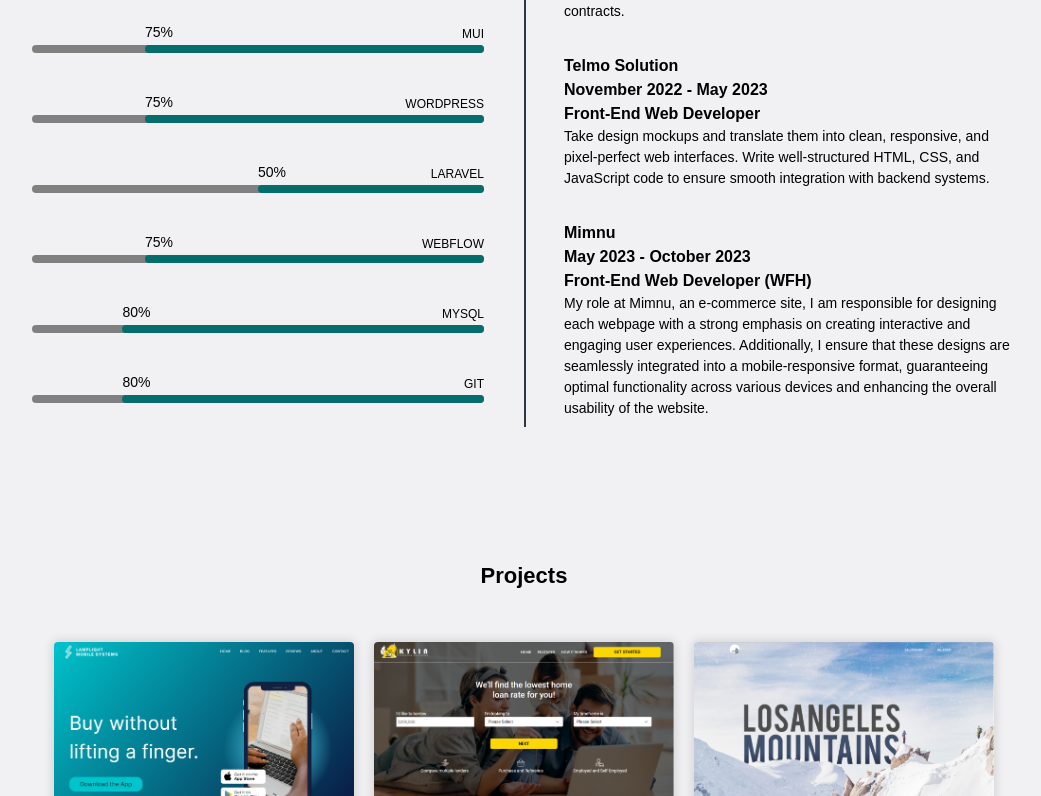
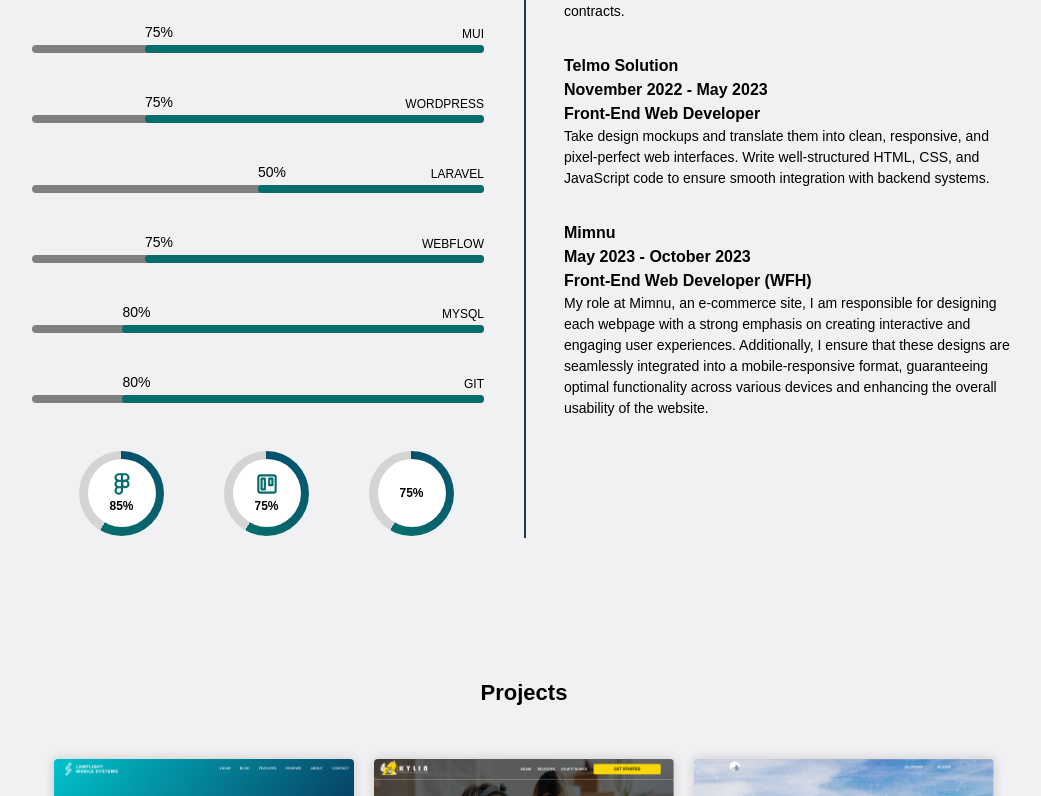
Before and after one commit to JovinoBironMonterde/Portfolio-jovinomonterde, a Next.js app: page / in a window 1280 px wide. Shown: the part 1873-2669 px from the top of the page, without its empty margins (116-1157 px from the left). Built offline with nearby package versions, Linux system fonts and the light colour scheme.

Commit message:
Cheingking

```diff
--- /dev/null
+++ b/app/components/Button.js
@@ -0,0 +1,12 @@
+import React from 'react';
+import styles from './DynamicButton.module.css'; // Import CSS file for styling
+
+const DynamicButton = ({ text }) => {
+  return (
+    <button className={styles.cstmBtn}>
+      <span>{text}</span>
+    </button>
+  );
+};
+
+export default DynamicButton;
--- a/app/pages/Profession.tsx
+++ b/app/pages/Profession.tsx
@@ -114,22 +114,20 @@ const Profession = () => {
                         </div>
 
                      </div>
-                     {/* <div className="Circlebar-container mt-4 reveal mb-4" >
+                      <div className="Circlebar-container mt-4 reveal mb-4" >
                         <div className="round-bar">
-                            <div className='text-center mx-2 reveal fade-left'>
-
+                            <div className='CirclebarContent text-center mx-4 reveal fade-bottom'>
                                 <div className="outer figma">
                                     <div className="inner">
                                         <div className="icon"><i className="fa-brands fa-figma"></i></div>
                                     </div>
-
                                     <span className="Circlebar-percent">
                                         <IconBrandFigma />
                                         85%
                                     </span>
                                 </div>
                             </div>
-                            <div className='text-center mx-2 reveal fade-left'>
+                            <div className='CirclebarContent text-center mx-4 reveal fade-bottom'>
 
                                 <div className="outer figma">
                                     <div className="inner">
@@ -141,7 +139,7 @@ const Profession = () => {
                                     </span>
                                 </div>
                             </div>
-                            <div className='text-center mx-2 reveal fade-left'>
+                            <div className='CirclebarContent text-center mx-4 reveal fade-bottom'>
 
                                 <div className="outer figma">
                                     <div className="inner">
@@ -151,7 +149,7 @@ const Profession = () => {
                                 </div>
                             </div>
                         </div>
-                    </div> */}
+                    </div>
                  </div>
 
                  <div className="experience">
--- /dev/null
+++ b/app/pages/projectstwo.tsx
@@ -0,0 +1,11 @@
+import React from 'react'
+
+const projectstwo = () => {
+  return (
+    <div>
+      dsd
+    </div>
+  )
+}
+
+export default projectstwo
--- a/public/assets/css/ProfessionStyle.css
+++ b/public/assets/css/ProfessionStyle.css
@@ -159,6 +159,7 @@
     text-align: center;
     justify-content: center;
     margin-top: 30px;
+    /* padding-right: 40px !important; */
 }
 .round-bar{
     justify-content: flex-end;
@@ -170,6 +171,9 @@
     justify-content: end;
     padding-right: 40px;
 
+}
+.CirclebarContent{
+    margin: 0 30px;
 }
 
 
```
